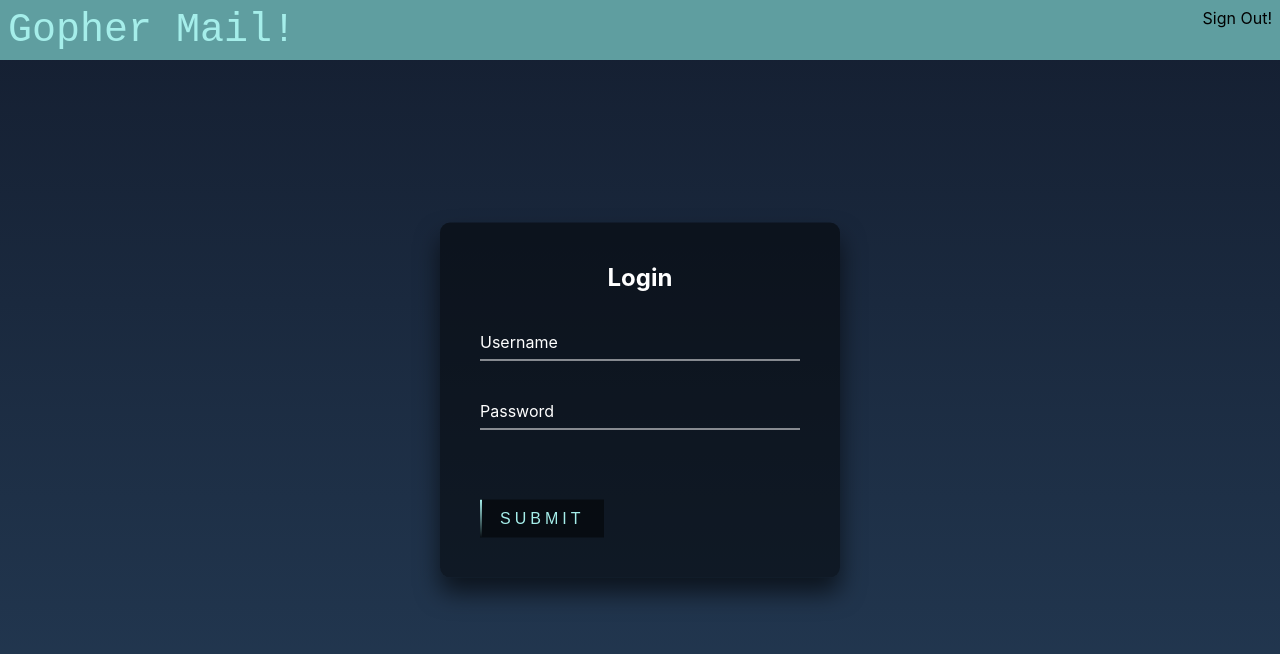
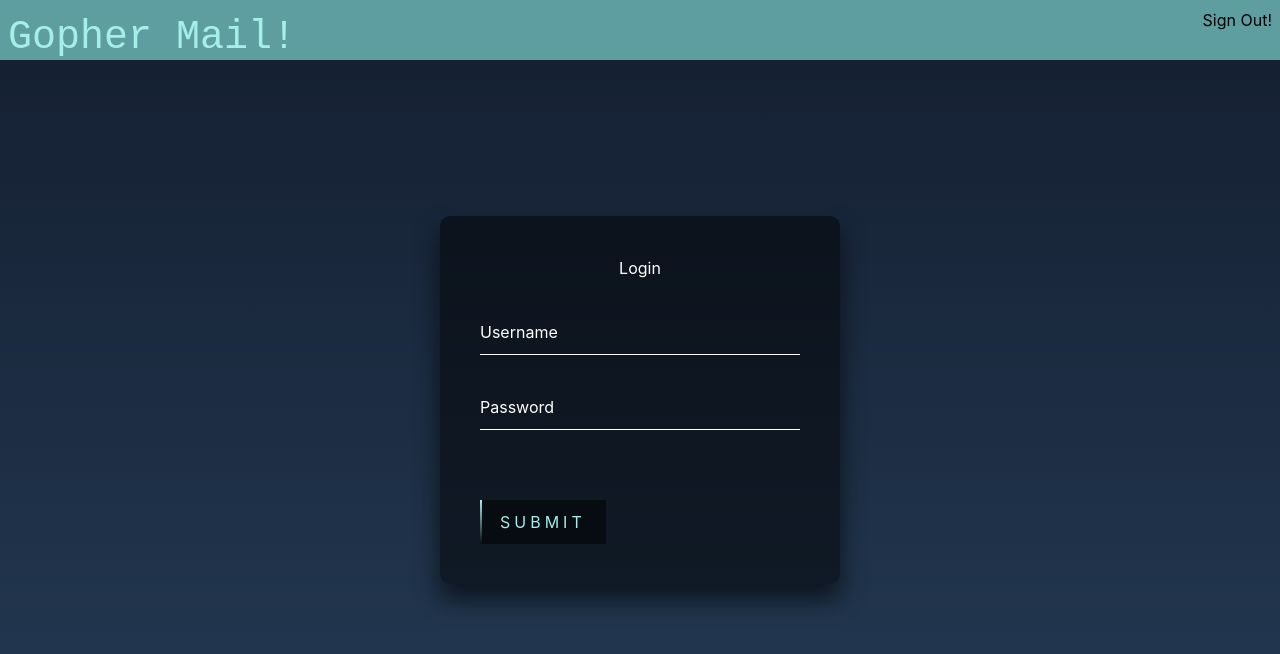
Before and after one commit to gideonw/gopher-mail, a React (Create React App) app in the folder web/: page / in a window 1280 px wide. Shown: the top 654 px of the page. Built offline with nearby package versions, Linux system fonts and the light colour scheme.

Commit message:
Add tailwind

```diff
--- a/web/public/index.html
+++ b/web/public/index.html
@@ -26,9 +26,9 @@
     -->
     <title>React App</title>
   </head>
-  <body>
+  <body class="body-style">
     <noscript>You need to enable JavaScript to run this app.</noscript>
-    <div id="root"></div>
+    <div id="root" class="flex flex-1"></div>
     <!--
       This HTML file is a template.
       If you open it directly in the browser, you will see an empty page.
--- a/web/src/index.js
+++ b/web/src/index.js
@@ -1,7 +1,8 @@
 import React from "react";
 import ReactDOM from "react-dom";
-import "./index.css";
+// import "./index.css";
 import App from "./App";
+import './tailwind.output.css';
 
 ReactDOM.render(
   <React.StrictMode>
--- /dev/null
+++ b/web/src/tailwind.css
@@ -0,0 +1,19 @@
+@tailwind base;
+@tailwind components;
+@tailwind utilities;
+
+code {
+    font-family: source-code-pro, Menlo, Monaco, Consolas, "Courier New", monospace;
+}
+
+.body-style {
+    margin: 0;
+    font-family: -apple-system, BlinkMacSystemFont, "Segoe UI", "Roboto", "Oxygen",
+      "Ubuntu", "Cantarell", "Fira Sans", "Droid Sans", "Helvetica Neue",
+      sans-serif;
+    -webkit-font-smoothing: antialiased;
+    -moz-osx-font-smoothing: grayscale;
+    display: flex;
+    min-height: 100vh;
+    flex-direction: column;
+}
--- /dev/null
+++ b/web/tailwind.config.js.js
@@ -0,0 +1,14 @@
+module.exports = {
+    purge: [
+      'src/**/*.js',
+      'src/**/*.jsx',
+      'src/**/*.ts',
+      'src/**/*.tsx',
+      'public/**/*.html',
+    ],
+    theme: {
+      extend: {},
+    },
+    variants: {},
+    plugins: [],
+  }
```
Also changed, not shown: web/package.json (+12 -2 lines), 2 other files (tests, documents, lock files or other folders).
